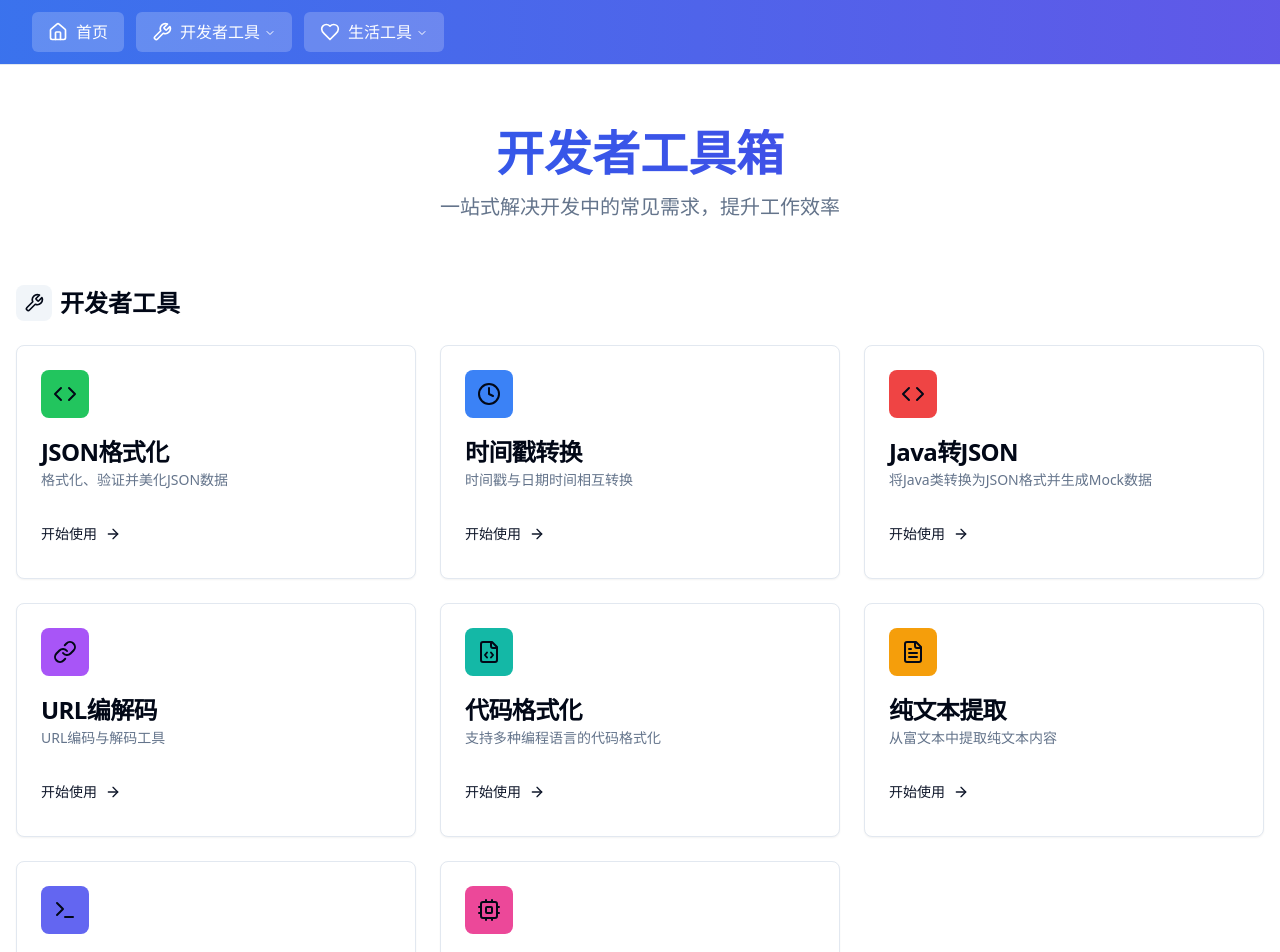
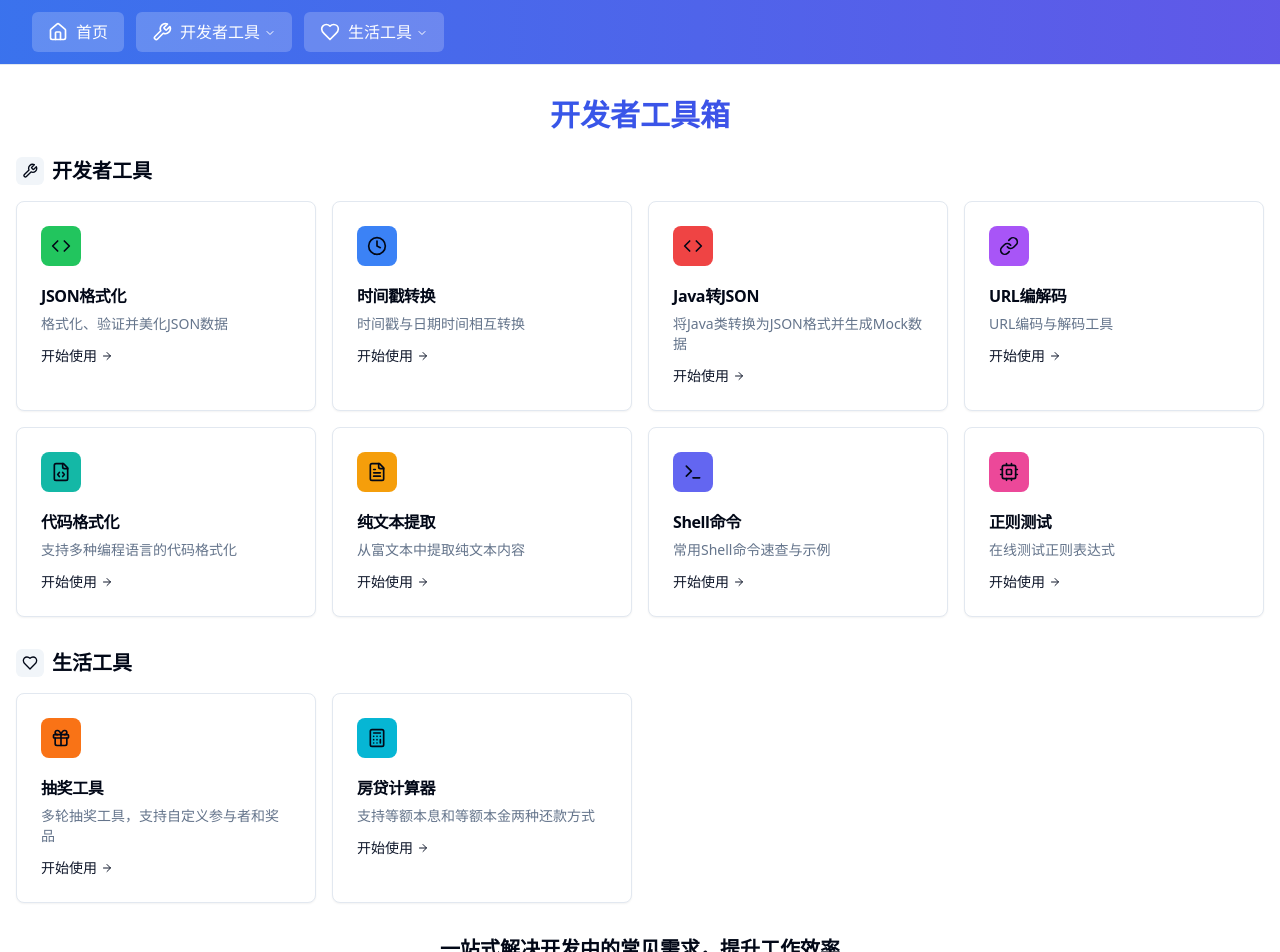
Before and after one commit to wxweven/tool, a React (Vite) app: page / in a window 1280 px wide. Shown: the top 952 px of the page. Built offline with nearby package versions, Linux system fonts and the light colour scheme.

Commit message:
优化首页布局并添加返回顶部功能

```diff
--- a/src/pages/Index.jsx
+++ b/src/pages/Index.jsx
@@ -13,64 +13,66 @@ import {
   CalculatorIcon,
   WrenchIcon,
   HeartIcon,
-  FileCodeIcon
+  FileCodeIcon,
+  ChevronUpIcon
 } from "lucide-react";
+import { useState, useEffect } from "react";
 
 const devTools = [
   {
     id: "json",
     title: "JSON格式化",
     description: "格式化、验证并美化JSON数据",
-    icon: <CodeIcon className="h-6 w-6" />,
+    icon: <CodeIcon className="h-5 w-5" />,
     color: "bg-green-500"
   },
   {
     id: "timestamp",
     title: "时间戳转换",
     description: "时间戳与日期时间相互转换",
-    icon: <ClockIcon className="h-6 w-6" />,
+    icon: <ClockIcon className="h-5 w-5" />,
     color: "bg-blue-500"
   },
   {
     id: "java-json",
     title: "Java转JSON",
     description: "将Java类转换为JSON格式并生成Mock数据",
-    icon: <CodeIcon className="h-6 w-6" />,
+    icon: <CodeIcon className="h-5 w-5" />,
     color: "bg-red-500"
   },
   {
     id: "url",
     title: "URL编解码",
     description: "URL编码与解码工具",
-    icon: <LinkIcon className="h-6 w-6" />,
+    icon: <LinkIcon className="h-5 w-5" />,
     color: "bg-purple-500"
   },
   {
     id: "code-formatter",
     title: "代码格式化",
     description: "支持多种编程语言的代码格式化",
-    icon: <FileCodeIcon className="h-6 w-6" />,
+    icon: <FileCodeIcon className="h-5 w-5" />,
     color: "bg-teal-500"
   },
   {
     id: "plaintext",
     title: "纯文本提取",
     description: "从富文本中提取纯文本内容",
-    icon: <FileTextIcon className="h-6 w-6" />,
+    icon: <FileTextIcon className="h-5 w-5" />,
     color: "bg-amber-500"
   },
   {
     id: "shell",
     title: "Shell命令",
     description: "常用Shell命令速查与示例",
-    icon: <TerminalIcon className="h-6 w-6" />,
+    icon: <TerminalIcon className="h-5 w-5" />,
     color: "bg-indigo-500"
   },
   {
     id: "regex",
     title: "正则测试",
     description: "在线测试正则表达式",
-    icon: <CpuIcon className="h-6 w-6" />,
+    icon: <CpuIcon className="h-5 w-5" />,
     color: "bg-pink-500"
   }
 ];
@@ -80,41 +82,41 @@ const lifeTools = [
     id: "lottery",
     title: "抽奖工具",
     description: "多轮抽奖工具，支持自定义参与者和奖品",
-    icon: <GiftIcon className="h-6 w-6" />,
+    icon: <GiftIcon className="h-5 w-5" />,
     color: "bg-orange-500"
   },
   {
     id: "mortgage",
     title: "房贷计算器",
     description: "支持等额本息和等额本金两种还款方式",
-    icon: <CalculatorIcon className="h-6 w-6" />,
+    icon: <CalculatorIcon className="h-5 w-5" />,
     color: "bg-cyan-500"
   }
 ];
 
 const ToolCategory = ({ title, icon, tools }) => {
   return (
-    <div className="mb-16">
-      <div className="flex items-center gap-2 mb-6">
-        <div className="p-2 rounded-lg bg-muted">
+    <div className="mb-8">
+      <div className="flex items-center gap-2 mb-4">
+        <div className="p-1.5 rounded-md bg-muted">
           {icon}
         </div>
-        <h2 className="text-2xl font-semibold">{title}</h2>
+        <h2 className="text-xl font-semibold">{title}</h2>
       </div>
-      <div className="grid grid-cols-1 md:grid-cols-2 lg:grid-cols-3 gap-6">
+      <div className="grid grid-cols-1 md:grid-cols-2 lg:grid-cols-4 gap-4">
         {tools.map((tool) => (
           <Link to={`/${tool.id}`} key={tool.id} className="group">
             <Card className="h-full transition-all duration-300 group-hover:shadow-lg group-hover:-translate-y-1">
-              <CardHeader>
-                <div className={`${tool.color} w-12 h-12 rounded-lg flex items-center justify-center mb-4`}>
+              <CardHeader className="pb-3">
+                <div className={`${tool.color} w-10 h-10 rounded-lg flex items-center justify-center mb-3`}>
                   {tool.icon}
                 </div>
-                <CardTitle>{tool.title}</CardTitle>
-                <CardDescription>{tool.description}</CardDescription>
+                <CardTitle className="text-base">{tool.title}</CardTitle>
+                <CardDescription className="text-sm">{tool.description}</CardDescription>
               </CardHeader>
-              <CardFooter>
-                <Button variant="link" className="pl-0 group-hover:pl-2 transition-all">
-                  开始使用 <ArrowRightIcon className="ml-2 h-4 w-4" />
+              <CardFooter className="pt-0">
+                <Button variant="link" className="pl-0 group-hover:pl-2 transition-all text-sm p-0 h-auto">
+                  开始使用 <ArrowRightIcon className="ml-1 h-3 w-3" />
                 </Button>
               </CardFooter>
             </Card>
@@ -125,36 +127,73 @@ const ToolCategory = ({ title, icon, tools }) => {
   );
 };
 
+const ScrollToTop = () => {
+  const [isVisible, setIsVisible] = useState(false);
+
+  useEffect(() => {
+    const toggleVisibility = () => {
+      if (window.pageYOffset > 300) {
+        setIsVisible(true);
+      } else {
+        setIsVisible(false);
+      }
+    };
+
+    window.addEventListener('scroll', toggleVisibility);
+    return () => window.removeEventListener('scroll', toggleVisibility);
+  }, []);
+
+  const scrollToTop = () => {
+    window.scrollTo({
+      top: 0,
+      behavior: 'smooth',
+    });
+  };
+
+  return (
+    <>
+      {isVisible && (
+        <Button
+          onClick={scrollToTop}
+          className="fixed bottom-4 right-4 z-50 rounded-full w-12 h-12 p-0 shadow-lg hover:shadow-xl transition-all duration-300"
+          size="icon"
+        >
+          <ChevronUpIcon className="h-5 w-5" />
+        </Button>
+      )}
+    </>
+  );
+};
+
 const Index = () => {
   return (
-    <div className="container mx-auto px-4 py-12">
-      <div className="text-center mb-16">
-        <h1 className="text-4xl md:text-5xl font-bold bg-gradient-to-r from-blue-600 to-indigo-600 bg-clip-text text-transparent mb-4">
+    <div className="container mx-auto px-4 py-4">
+      <div className="text-center mb-6">
+        <h1 className="text-2xl md:text-3xl font-bold bg-gradient-to-r from-blue-600 to-indigo-600 bg-clip-text text-transparent mb-1">
           开发者工具箱
         </h1>
-        <p className="text-xl text-muted-foreground max-w-2xl mx-auto">
-          一站式解决开发中的常见需求，提升工作效率
-        </p>
       </div>
 
       <ToolCategory
         title="开发者工具"
-        icon={<WrenchIcon className="h-5 w-5" />}
+        icon={<WrenchIcon className="h-4 w-4" />}
         tools={devTools}
       />
 
       <ToolCategory
         title="生活工具"
-        icon={<HeartIcon className="h-5 w-5" />}
+        icon={<HeartIcon className="h-4 w-4" />}
         tools={lifeTools}
       />
 
-      <div className="mt-16 text-center">
-        <h2 className="text-2xl font-semibold mb-4">更多工具持续开发中</h2>
-        <p className="text-muted-foreground max-w-2xl mx-auto">
+      <div className="mt-6 text-center">
+        <h2 className="text-xl font-semibold mb-2">一站式解决开发中的常见需求，提升工作效率</h2>
+        <p className="text-muted-foreground max-w-2xl mx-auto text-sm">
           如果您有特定需求或创意工具想法，欢迎反馈给我们
         </p>
       </div>
+
+      <ScrollToTop />
     </div>
   );
 };
```
Also changed, not shown: .knowledge/prd/prd.md.
